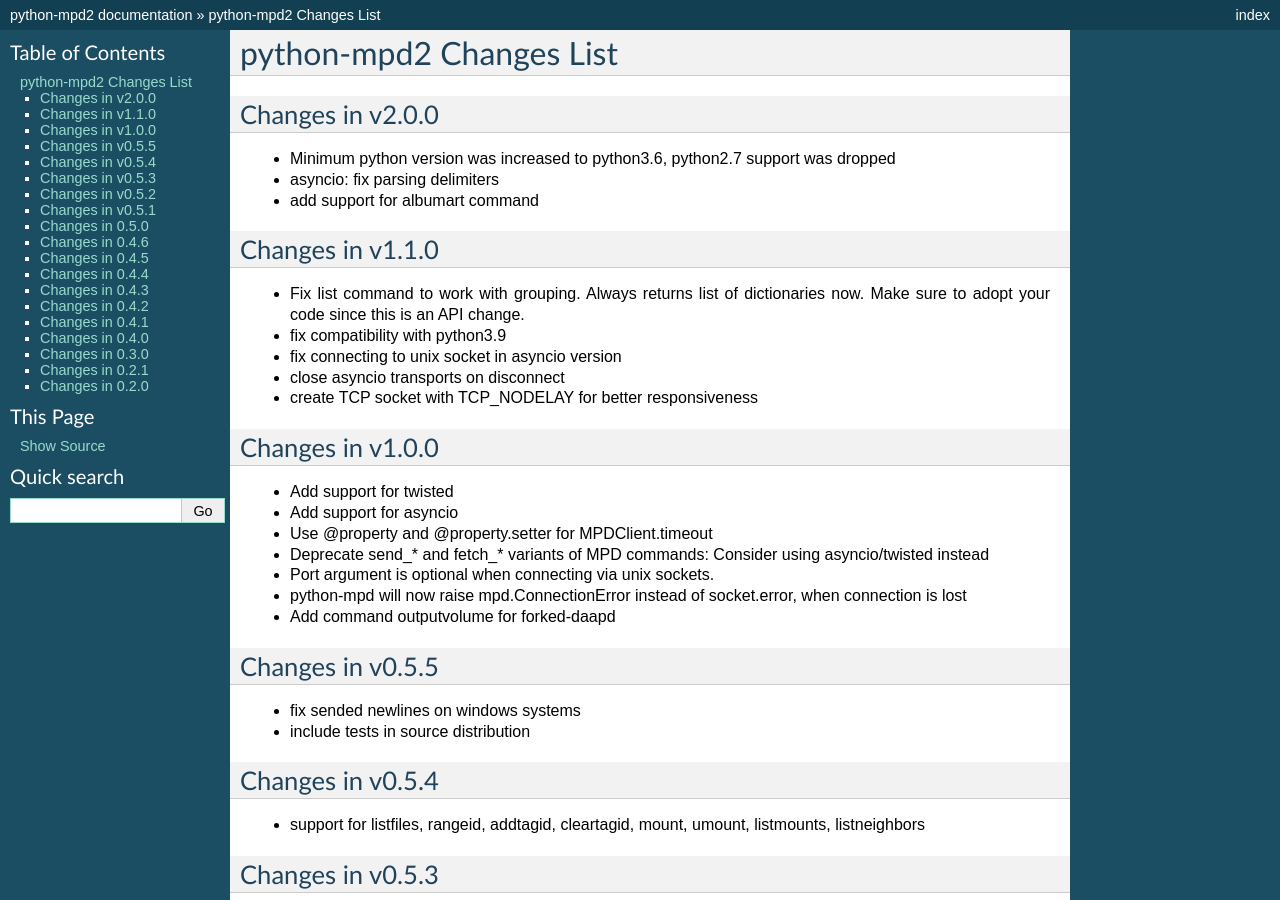
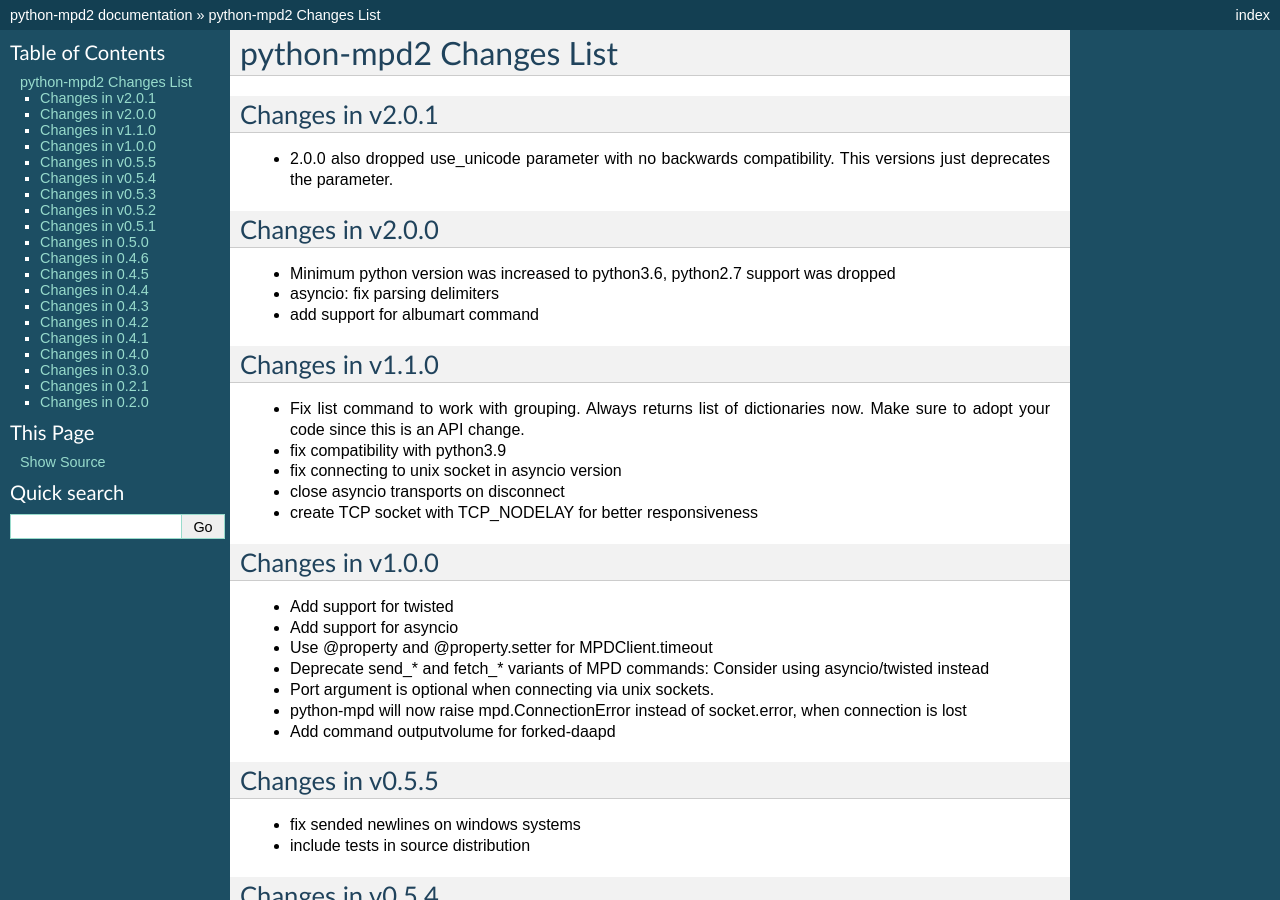
Before and after one commit to Mic92/python-mpd2, a Sphinx documentation site: the page built from doc/changes.rst, in a window 1280 px wide and 900 px high. Built offline with Sphinx 7.4.7, drawn with Linux system fonts in a browser that asks for light colours; the version number could not be read and is left out.

Commit message:
bump 2.0.1

```diff
--- a/doc/changes.rst
+++ b/doc/changes.rst
@@ -1,5 +1,12 @@
 python-mpd2 Changes List
 ========================
+
+Changes in v2.0.1
+-----------------
+
+* 2.0.0 also dropped use_unicode parameter with no backwards compatibility.
+  This versions just deprecates the parameter.
+
 
 Changes in v2.0.0
 -----------------
```
Also changed, not shown: 1 other file.
